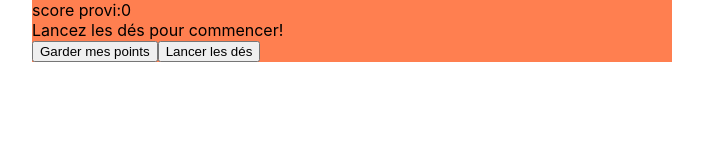
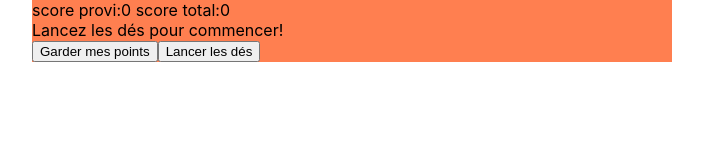
Before and after one commit to kochky/jeu-5000, a React (Create React App) app: page / in a window 1280 px wide. Shown: the top 160 px of the page, without its empty margins (288-991 px from the left). Built offline with nearby package versions, Linux system fonts and the light colour scheme.

Commit message:
scoring total ok

```diff
--- a/src/App.js
+++ b/src/App.js
@@ -11,10 +11,11 @@ function App() {
 
   const [IsCurrentPlay,setIsCurrentPlay]= useState(0)//Etat du jeu lancé ou non
   const [GameOver,setGameOver]=useState(false)//Si les dés n'ont plus de 1 ou 5 le tour est terminé
-  const [Points, setPoints]= useState({player1:0,player2:0})//Les points de chaque joueur
-  const [provPoints,setProvPoints]=useState(pointState)
+  const [Points, setPoints]= useState({player1:0,player2:0})//Les points de chaque joueur du tour
+  const [provPoints,setProvPoints]=useState(pointState)//prends les dés du combo et les transforme en points par jet de dés
+  const [finalPoints,setFinalPoints]=useState({player1:0,player2:0})
 
-  const [combo,setCombo]=useState({cinquante:0,cent:0})
+  const [combo,setCombo]=useState({cinquante:0,cent:0})//additionne le nombre de dés
   const [leastOneDice,setLeastOneDice]=useState(false)//Au moins un dé est gardé pour relancer les autres dés
 
   const [diceOne,setDiceOne]=useState(initialState)
@@ -27,7 +28,7 @@ function App() {
 return(
 
     <div className="container">
-      <Score combo={combo} Points={Points} setPoints={setPoints} provPoints={provPoints} setProvPoints={setProvPoints} GameOver={GameOver} />
+      <Score finalPoints={finalPoints} combo={combo} Points={Points} setPoints={setPoints} provPoints={provPoints} setProvPoints={setProvPoints} GameOver={GameOver} />
       {IsCurrentPlay?(<div className="dice-container">
         <Dice setCombo={setCombo} IsCurrentPlay={IsCurrentPlay} state={diceOne} setKeep={setDiceOne}/>
         <Dice setCombo={setCombo} IsCurrentPlay={IsCurrentPlay} state={diceTwo} setKeep={setDiceTwo}/>
@@ -59,7 +60,7 @@ return(
         />
         )
        :(<div>
-          <KeepPoints />
+          <KeepPoints  provPoints={provPoints}Points={Points}setFinalPoints={setFinalPoints} setGameOver={setGameOver} finalPoints={finalPoints} />
           <Roll
               setGameOver={setGameOver}
               GameOver={GameOver}
--- a/src/componants/KeepPoints.js
+++ b/src/componants/KeepPoints.js
@@ -1,9 +1,16 @@
 
 
-function KeepPoints(){
+function KeepPoints({setFinalPoints,finalPoints,Points,setGameOver,provPoints}){
+
+    function handleClick(){
+        setFinalPoints({...finalPoints,player1:finalPoints.player1 + Points.player1 +provPoints[0].player1.total})
+        setGameOver(true)
+
+
+    }
 
     return (
-        <button>Garder mes points</button>
+        <button onClick={handleClick}>Garder mes points</button>
     )
 }
 
--- a/src/componants/Roll.js
+++ b/src/componants/Roll.js
@@ -27,10 +27,10 @@ function Roll({setGameOver,GameOver,Points,provPoints,setProvPoints,setPoints,se
 
         if( step===2 &&( leastOneDice || IsCurrentPlay===1 )){
 
-            if(diceOne.keep===false ){setDiceOne({...diceOne,value:DiceValue()})}
-            if(diceTwo.keep===false){ setDiceTwo({...diceTwo,value:DiceValue()})}
+            if(diceOne.keep===false){setDiceOne({...diceOne,value:DiceValue()})}
+            if(diceTwo.keep===false){setDiceTwo({...diceTwo,value:DiceValue()})}
             if(diceThree.keep===false){setDiceThree({...diceThree,value:DiceValue()})}
-            if(diceFour.keep===false){ setDiceFour({...diceFour,value:DiceValue()})}
+            if(diceFour.keep===false){setDiceFour({...diceFour,value:DiceValue()})}
             if(diceFive.keep===false){setDiceFive({...diceFive,value:DiceValue()})}
             setStep(1)
         }
--- a/src/componants/Score.js
+++ b/src/componants/Score.js
@@ -1,7 +1,7 @@
 import { useState, useEffect } from 'react';
 import {pointState} from '../constants/constants'
 
-function Score({combo,provPoints,setProvPoints,Points,setPoints,GameOver}){
+function Score({combo,provPoints,setProvPoints,Points,setPoints,GameOver,finalPoints}){
 
 
     useEffect(()=>{//Fais le calcul des points venant de l'état combo qui compte le nombre de dés gardés
@@ -46,7 +46,7 @@ function Score({combo,provPoints,setProvPoints,Points,setPoints,GameOver}){
 
 
     return(
-            <div>score provi:{provPoints[0].player1.total + Points.player1}  </div>
+            <div>score provi:{provPoints[0].player1.total + Points.player1}  score total:{finalPoints.player1} </div>
 
 
 
```
